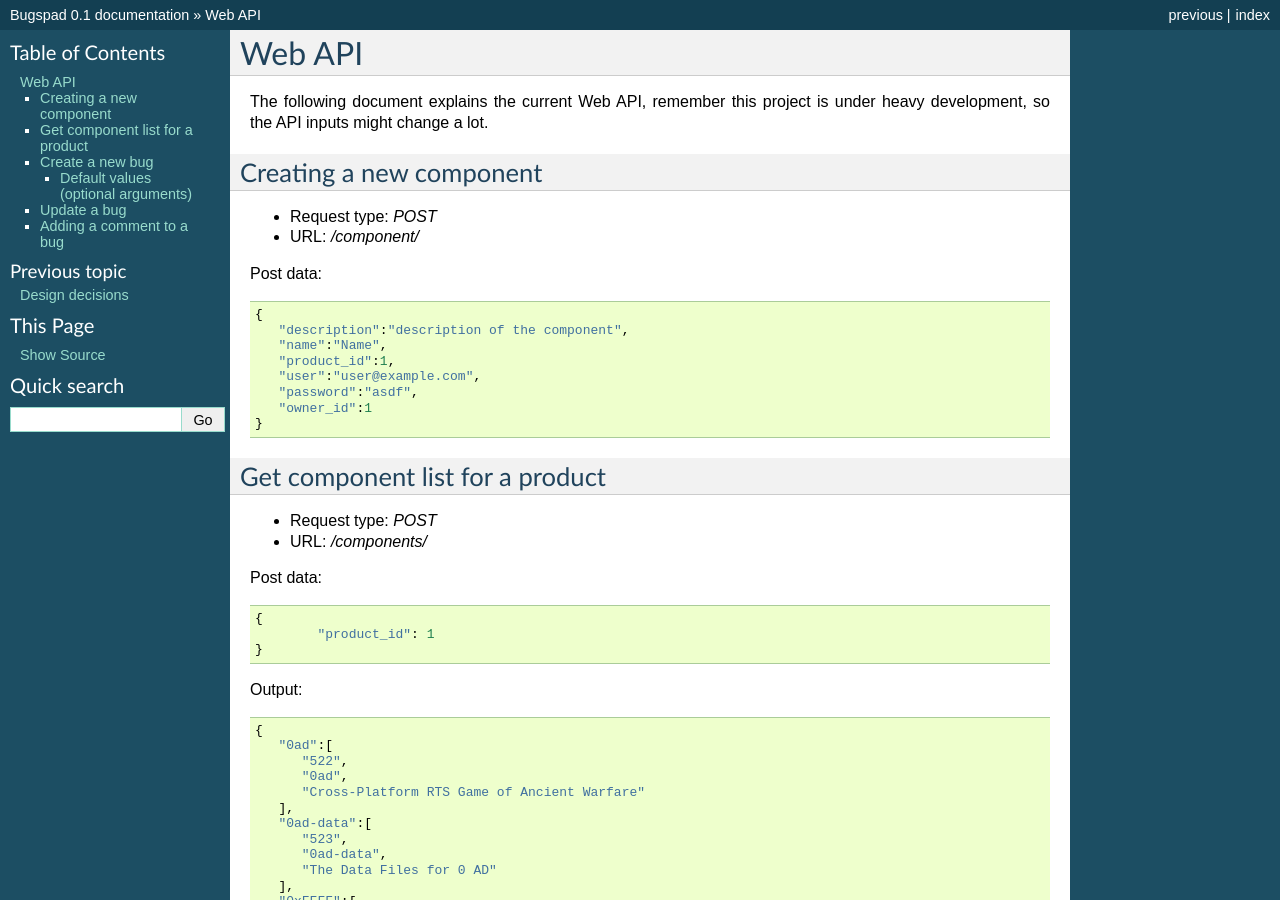
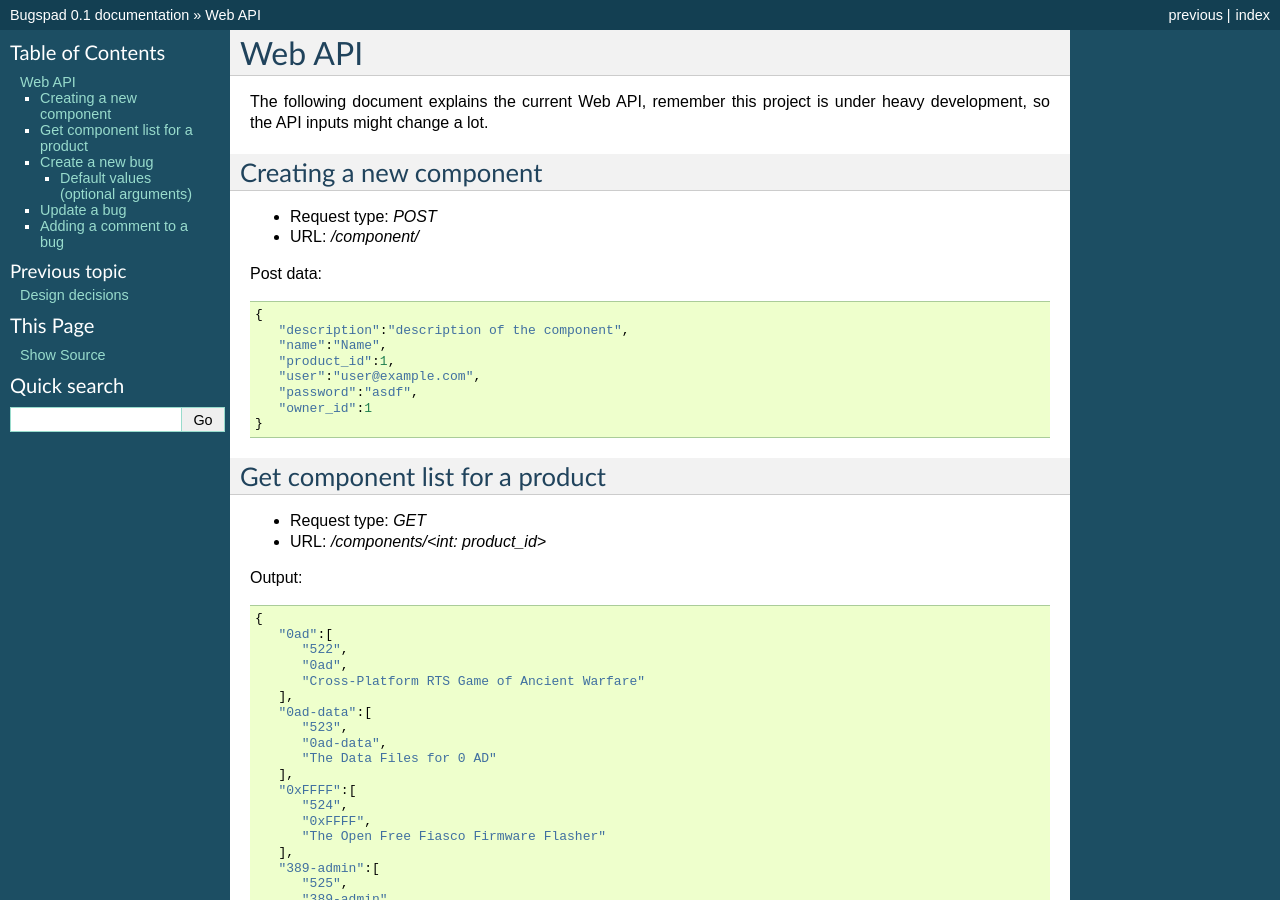
Before and after one commit to kushaldas/bugspad, a Sphinx documentation site: the page built from docs/webapi.rst, in a window 1280 px wide and 900 px high. Built offline with Sphinx 7.4.7, drawn with Linux system fonts in a browser that asks for light colours.

Commit message:
Changing http POST method to GET method.

```diff
--- a/docs/webapi.rst
+++ b/docs/webapi.rst
@@ -26,15 +26,8 @@ Post data:
 Get component list for a product
 ---------------------------------
 
-- Request type: *POST*
-- URL:          */components/*
-
-Post data:
-::
-
-	{
-		"product_id": 1
-	}
+- Request type: *GET*
+- URL:          */components/<int: product_id>*
 
 Output:
 ::
```
